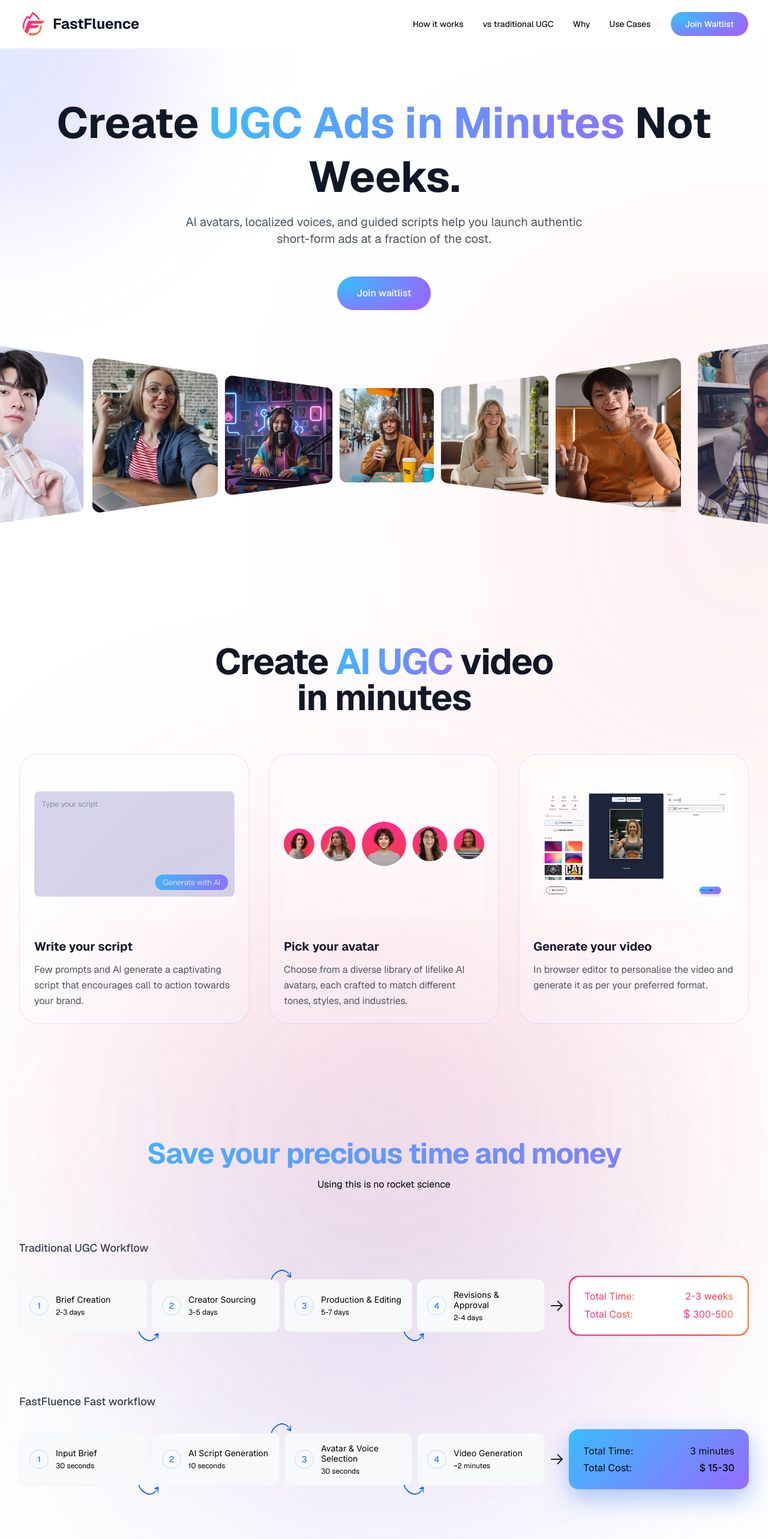
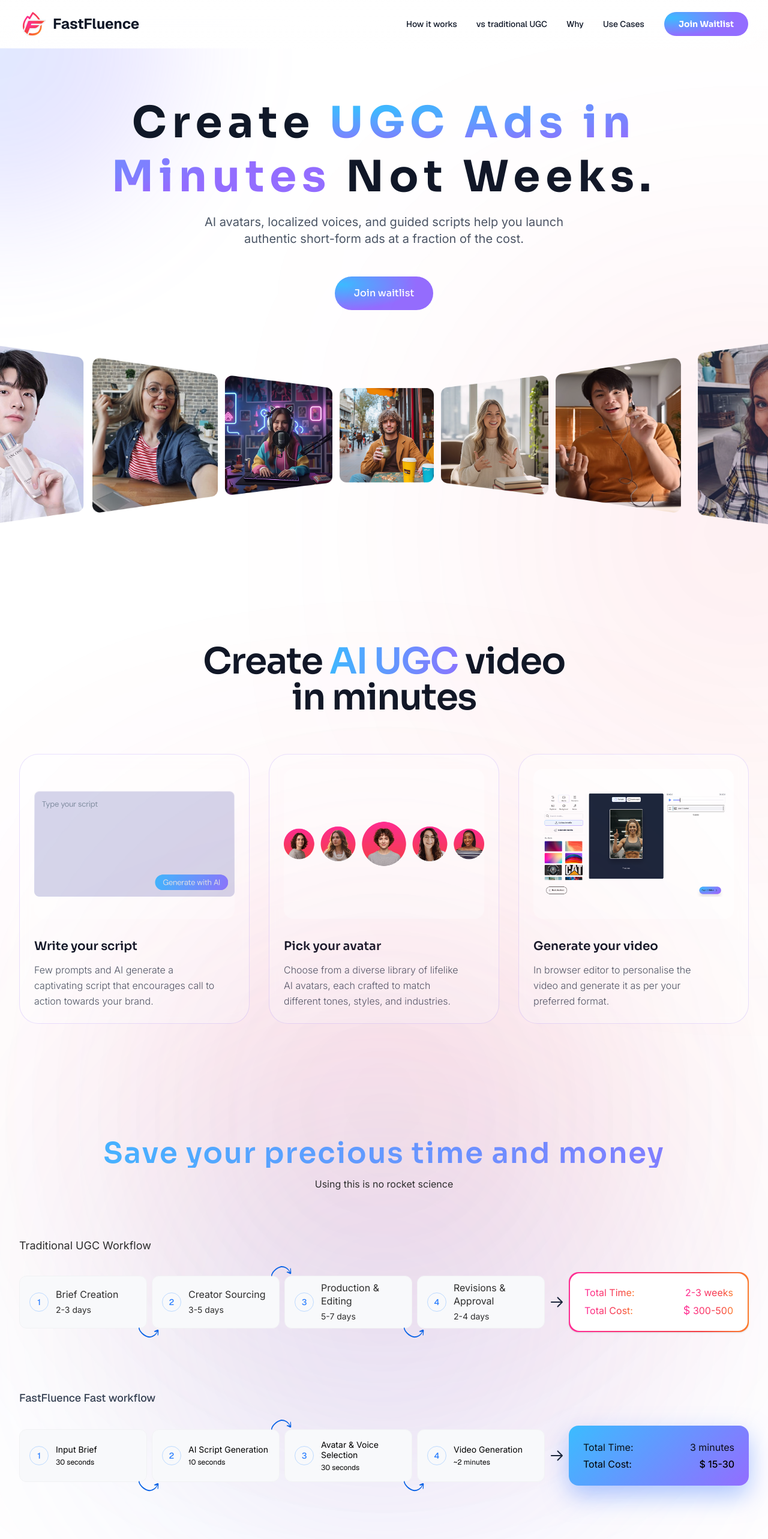
Before and after one commit to kirtandave03/fast-fluence-landing-page, a Next.js app: page / in a window 1280 px wide. Shown: the top 2566 px of the page at 60% size. Built offline with nearby package versions, Linux system fonts and the light colour scheme.

Commit message:
review changes

```diff
--- a/src/components/Comparison.tsx
+++ b/src/components/Comparison.tsx
@@ -47,22 +47,39 @@ export default function Comparison() {
           <h2
             className="mb-4 text-4xl font-bold tracking-tight bg-clip-text text-transparent sm:text-5xl"
             style={{
+              fontFamily: "var(--font-sora)",
+              fontWeight: 600,
+              letterSpacing: "2px",
               background:
-                "var(--gradient-12, linear-gradient(94deg, #3BBCFF -3.9%, #936DFF 113.55%))",
+                "var(--gradient-12, linear-gradient(94.18deg, #3BBCFF -3.9%, #936DFF 113.55%))",
               WebkitBackgroundClip: "text",
               WebkitTextFillColor: "transparent",
             }}
           >
             Save your precious time and money
           </h2>
-          <p className="text-black font-normal">
+          <p className="text-black font-normal" style={{
+            fontFamily: "var(--font-inter)",
+            fontWeight: 400,
+            fontSize: "16px",
+            lineHeight: "22px",
+            letterSpacing: "0%",
+            color: "#2D2D2D",
+          }}>
             Using this is no rocket science
           </p>
         </div>
 
         {/* Traditional Workflow */}
         <div className="mb-24">
-          <h3 className="mb-8 text-lg font-medium text-gray-700">
+          <h3 className="mb-8 text-lg font-medium text-gray-700" style={{
+            fontFamily: "var(--font-inter)",
+            fontWeight: 400,
+            fontSize: "18px",
+            lineHeight: "24px",
+            letterSpacing: "0%",
+            color: "#2D2D2D",
+          }}>
             Traditional UGC Workflow
           </h3>
           <div className="flex flex-col items-center gap-4 lg:flex-row lg:items-center lg:gap-0">
@@ -81,11 +98,23 @@ export default function Comparison() {
                         className="text-sm font-normal text-black leading-tight"
                         style={{
                           fontFamily: "var(--font-inter)",
+                          fontWeight: 400,
+                          fontSize: "16px",
+                          lineHeight: "22px",
+                          letterSpacing: "0%",
+                          color: "#2D2D2D",
                         }}
                       >
                         {step.title}
                       </p>
-                      <p className="text-xs text-black">{step.duration}</p>
+                      <p className="text-xs text-black" style={{
+                        fontFamily: "var(--font-inter)",
+                        fontWeight: 400,
+                        fontSize: "14px",
+                        lineHeight: "22px",
+                        letterSpacing: "-2%",
+                        color: "#2D2D2D",
+                      }}>{step.duration}</p>
                     </div>
                   </div>
                   {/* Arrow for Desktop */}
--- a/src/components/Create.tsx
+++ b/src/components/Create.tsx
@@ -33,6 +33,15 @@ export default function Create() {
     <section className="relative py-24 px-4 sm:px-6 lg:px-8">
       <div className="relative mx-auto max-w-7xl">
         {/* Title */}
+        <div
+          className="absolute left-[-200px] top-[300px] h-[571px] w-[571px] -translate-x-1 -translate-y-1 "
+          style={{
+            borderRadius: "571px",
+            background:
+              "radial-gradient(95.2% 97.67% at 7.09% 23.91%, rgba(59, 188, 255, 0.20) 0%, rgba(147, 109, 255, 0.20) 100%)",
+            filter: "blur(116px)",
+          }}
+        />
         <div className="mb-12 text-center">
           <h2 className="mb-4 text-4xl font-bold tracking-tight text-[#111827] sm:text-5xl">
             See what you can{" "}
@@ -94,6 +103,15 @@ export default function Create() {
             ))}
           </div>
         </div>
+        <div
+          className="absolute right-[-200px] top-[971px] h-[571px] w-[571px] -translate-x-1 -translate-y-1 "
+          style={{
+            borderRadius: "571px",
+            background:
+              "radial-gradient(70.9% 70.9% at 27.66% 27.09%, rgba(255, 45, 146, 0.1) 0%, rgba(245, 63, 67, 0.1) 71.35%, rgba(253, 131, 44, 0.1) 100%)",
+            filter: "blur(116px)",
+          }}
+        />
       </div>
     </section>
   );
--- a/src/components/Hero.tsx
+++ b/src/components/Hero.tsx
@@ -114,13 +114,18 @@ export default function Hero() {
         <div className="relative mx-auto max-w-7xl">
           {/* Heading and Subheading */}
           <div className="mb-12 text-center">
-            <h1 className="mb-4 text-4xl font-bold leading-tight text-gray-900 sm:text-5xl md:text-6xl lg:text-7xl">
+            <h1 className="mb-4 text-4xl font-bold leading-tight text-gray-900 sm:text-5xl md:text-6xl lg:text-7xl"
+              style={{
+                fontFamily: "var(--font-sora)",
+                letterSpacing: "9px",
+              }}
+            >
               Create{" "}
               <span
                 className="bg-clip-text text-transparent"
                 style={{
                   background:
-                    "linear-gradient(94deg, #3BBCFF -3.9%, #936DFF 113.55%)",
+                    "radial-gradient(76.09% 76.09% at 7.09% 23.91%, #3BBCFF 0%, #936DFF 100%)",
                   WebkitBackgroundClip: "text",
                   WebkitTextFillColor: "transparent",
                 }}
@@ -129,7 +134,11 @@ export default function Hero() {
               </span>{" "}
               Not Weeks.
             </h1>
-            <p className="mx-auto max-w-2xl text-lg text-gray-600 sm:text-xl">
+            <p className="mx-auto max-w-2xl text-lg text-gray-600 sm:text-xl"
+              style={{
+                fontFamily: "var(--font-inter)",
+                letterSpacing: "0px",
+              }}>
               AI avatars, localized voices, and guided scripts help you launch
               authentic short-form ads at a fraction of the cost.
             </p>
@@ -145,9 +154,11 @@ export default function Hero() {
               className="px-8 py-4 text-base font-medium text-white transition-opacity hover:opacity-90"
               style={{
                 borderRadius: "30px",
+                fontFamily: "var(--font-sora)",
+                letterSpacing: "2%",
                 border: "1px solid #FFF",
                 background:
-                "radial-gradient(95.2% 97.67% at 7.09% 23.91%, #3BBCFF 0%, #936DFF 100%)",
+                  "radial-gradient(76.09% 76.09% at 7.09% 23.91%, #3BBCFF 0%, #936DFF 100%)",
               }}
             >
               Join waitlist
--- a/src/components/HowItWorks.tsx
+++ b/src/components/HowItWorks.tsx
@@ -52,13 +52,18 @@ export default function HowItWorks() {
 
       <div className="relative mx-auto max-w-7xl">
         <div className="mb-16 text-center">
-          <h2 className="text-4xl font-bold tracking-tight text-[#111827] sm:text-5xl md:text-6xl">
+          <h2 className="text-4xl tracking-tight text-[#111827] sm:text-5xl md:text-6xl"
+            style={{
+              fontFamily: "var(--font-sora)",
+              fontWeight: 600,
+            }}>
             Create{" "}
             <span
               className="bg-clip-text text-transparent"
               style={{
+                fontFamily: "var(--font-sora)",
                 background:
-                  "linear-gradient(94deg, #3BBCFF -3.9%, #936DFF 113.55%)",
+                  "linear-gradient(94.18deg, #3BBCFF -3.9%, #936DFF 113.55%)",
                 WebkitBackgroundClip: "text",
                 WebkitTextFillColor: "transparent",
               }}
@@ -88,10 +93,18 @@ export default function HowItWorks() {
                 />
               </div>
               <div className="flex flex-col">
-                <h3 className="mb-3 text-xl font-bold text-[#111827]">
+                <h3 className="mb-3 text-xl font-bold text-[#111827]"
+                  style={{
+                    fontFamily: "var(--font-sora)",
+                    fontWeight: 600,
+                  }}>
                   {step.title}
                 </h3>
-                <p className="text-base leading-relaxed text-[#4B5563]">
+                <p className="text-base leading-relaxed text-[#4B5563] w-[90%] mr-auto"
+                  style={{
+                    fontFamily: "var(--font-inter)",
+                    fontWeight: 300,
+                  }}>
                   {step.description}
                 </p>
               </div>
--- a/src/components/Navbar.tsx
+++ b/src/components/Navbar.tsx
@@ -87,10 +87,13 @@ export default function Navbar() {
               }}
               className="px-6 py-2.5 text-sm font-medium text-white transition-opacity hover:opacity-90"
               style={{
+                fontWeight: 700,
+                fontFamily: "var(--font-sora)",
+                letterSpacing: "2%",
                 borderRadius: "30px",
                 border: "1px solid #FFF",
                 background:
-                  "radial-gradient(95.2% 97.67% at 7.09% 23.91%, #3BBCFF 0%, #936DFF 100%)",
+                  "radial-gradient(76.09% 76.09% at 7.09% 23.91%, #3BBCFF 0%, #936DFF 100%)",
               }}
             >
               Join Waitlist
@@ -104,19 +107,16 @@ export default function Navbar() {
             aria-label="Toggle menu"
           >
             <span
-              className={`h-0.5 w-6 bg-gray-900 transition-all ${
-                isMenuOpen ? "translate-y-2 rotate-45" : ""
-              }`}
+              className={`h-0.5 w-6 bg-gray-900 transition-all ${isMenuOpen ? "translate-y-2 rotate-45" : ""
+                }`}
             />
             <span
-              className={`h-0.5 w-6 bg-gray-900 transition-all ${
-                isMenuOpen ? "opacity-0" : ""
-              }`}
+              className={`h-0.5 w-6 bg-gray-900 transition-all ${isMenuOpen ? "opacity-0" : ""
+                }`}
             />
             <span
-              className={`h-0.5 w-6 bg-gray-900 transition-all ${
-                isMenuOpen ? "-translate-y-2 -rotate-45" : ""
-              }`}
+              className={`h-0.5 w-6 bg-gray-900 transition-all ${isMenuOpen ? "-translate-y-2 -rotate-45" : ""
+                }`}
             />
           </button>
         </div>
--- a/src/components/WaitlistUserForm.tsx
+++ b/src/components/WaitlistUserForm.tsx
@@ -120,7 +120,7 @@ export default function WaitlistUserForm() {
             <h2
               className="mb-1 text-center"
               style={{
-                fontFamily: "var(--font-sora), sans-serif",
+                fontFamily: "var(--font-sora)",
                 fontSize: "28px",
                 fontWeight: 600,
                 lineHeight: "124%",
@@ -136,11 +136,11 @@ export default function WaitlistUserForm() {
                   backgroundClip: "text",
                   WebkitBackgroundClip: "text",
                   WebkitTextFillColor: "transparent",
-                  fontFamily: "var(--font-sora), sans-serif",
+                  fontFamily: "var(--font-sora)",
                   fontSize: "28px",
                   fontWeight: 800,
                   lineHeight: "124%",
-                  letterSpacing: "2px",
+                  letterSpacing: "1px",
                 }}
               >
                 Best and quickest UGC platform
```
Also changed, not shown: src/components/FaqQuestions.jsx (+21 -19 lines), src/components/MoreUseCases.tsx (+10 -9 lines). Lines whose indentation alone changed are shown as unchanged.
